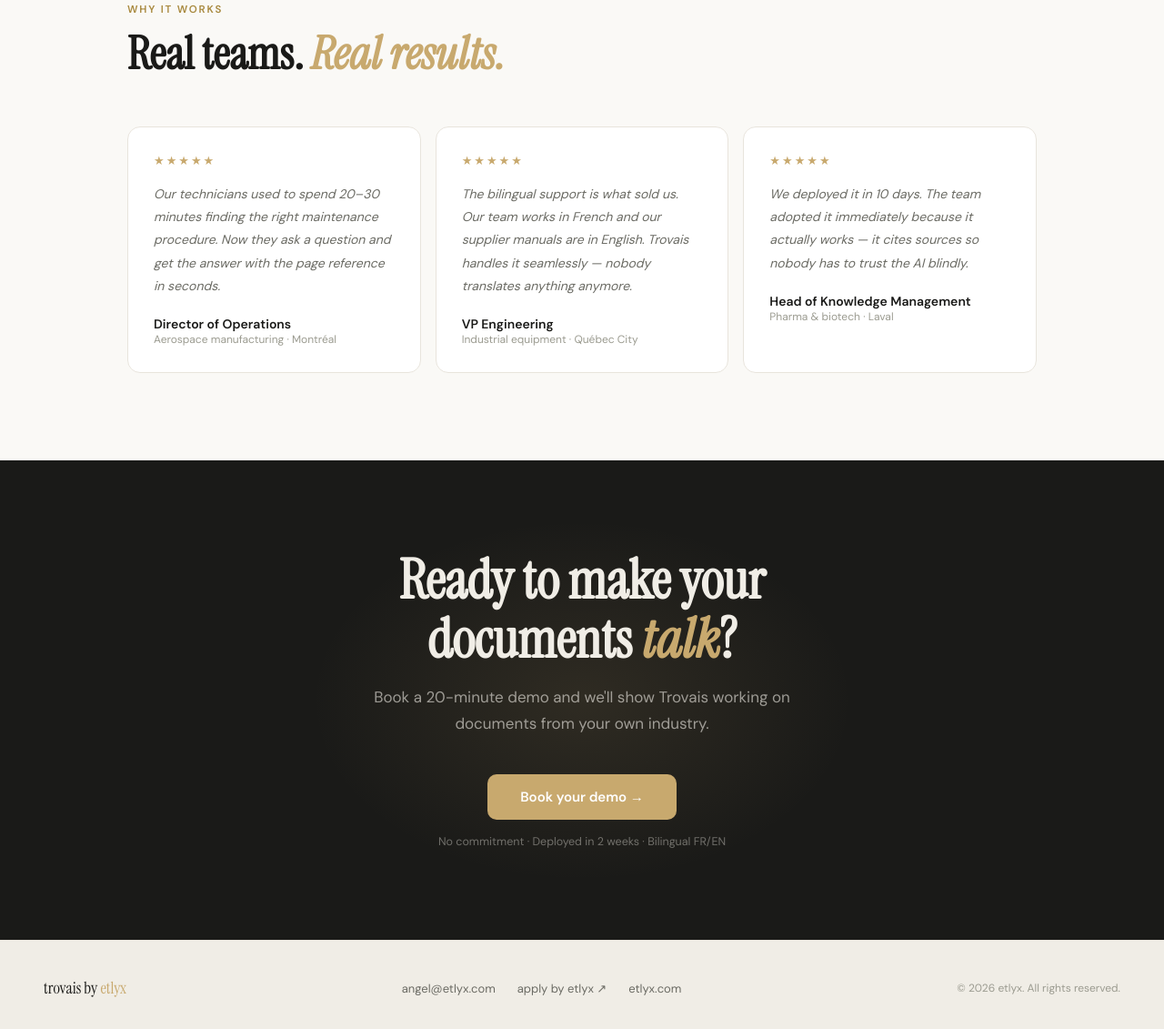
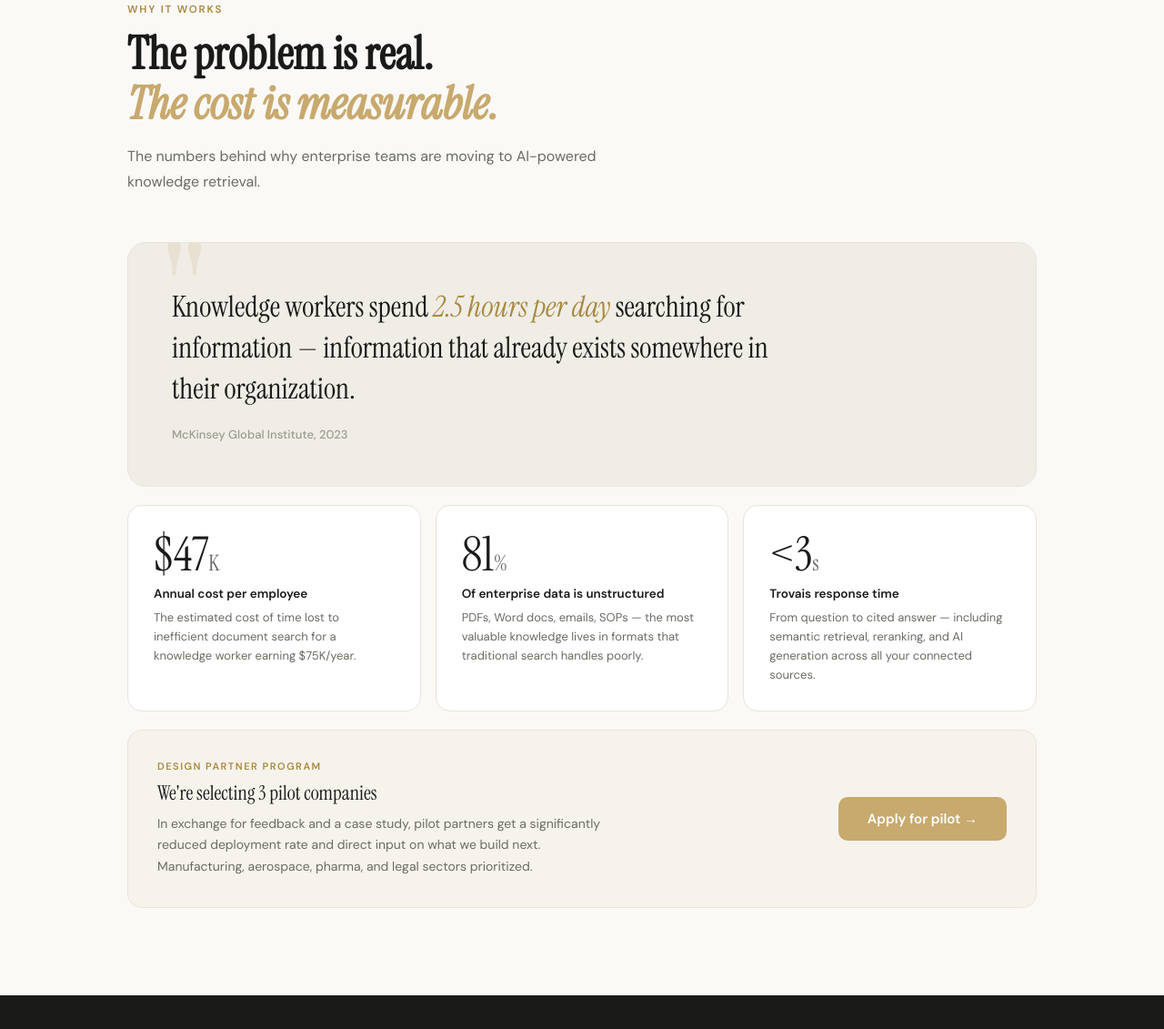
Before and after one commit to adpino2386/trovais, a plain HTML site: page website/index.html in a window 1280 px wide. Shown: the part 5021-6152 px from the top of the page at 91% size. Drawn offline with Linux system fonts and the light colour scheme.

Commit message:
fix: replace testimonies with data-driven proof section

```diff
--- a/website/index.html
+++ b/website/index.html
@@ -433,7 +433,7 @@
     <a href="#pricing" class="nav-link">Pricing</a>
     <a href="https://apply.etlyx.com" class="nav-link" target="_blank">apply ↗</a>
   </div>
-  <a href="mailto:angel@etlyx.com?subject=Trovais Demo Request" class="nav-cta">Book a demo →</a>
+  <a href="/cdn-cgi/l/email-protection#3d5c535a58517d5849514445135e5250024e485f57585e4900694f524b5c544e1d795850521d6f584c48584e49" class="nav-cta">Book a demo →</a>
 </nav>
 
 <!-- Hero -->
@@ -450,7 +450,7 @@
     Trovais lets your team search every manual, SOP, contract, and policy in plain French or English — and get precise answers with citations in seconds.
   </p>
   <div class="hero-actions">
-    <a href="mailto:angel@etlyx.com?subject=Trovais Demo Request" class="btn-primary gold">Book a 20-min demo →</a>
+    <a href="/cdn-cgi/l/email-protection#a7c6c9c0c2cbe7c2d3cbdedf89c4c8ca98d4d2c5cdc2c4d39af3d5c8d1c6ced487e3c2cac887f5c2d6d2c2d4d3" class="btn-primary gold">Book a 20-min demo →</a>
     <a href="#how" class="btn-outline">See how it works</a>
   </div>
   <div class="hero-trust">
@@ -680,7 +680,7 @@
           <li>SharePoint / Confluence</li>
           <li>REST API access</li>
         </ul>
-        <a href="mailto:angel@etlyx.com?subject=Trovais Starter" class="btn-outline" style="width:100%;justify-content:center;border-radius:8px">Get started</a>
+        <a href="/cdn-cgi/l/email-protection#13727d74767f5376677f6a6b3d707c7e2c606671797670672e47617c65727a603340677261677661" class="btn-outline" style="width:100%;justify-content:center;border-radius:8px">Get started</a>
       </div>
 
       <div class="plan featured">
@@ -698,7 +698,7 @@
           <li class="on">REST API access</li>
           <li class="on">Dedicated support</li>
         </ul>
-        <a href="mailto:angel@etlyx.com?subject=Trovais Growth Demo" class="btn-primary gold" style="width:100%;justify-content:center;border-radius:8px">Book a demo →</a>
+        <a href="/cdn-cgi/l/email-protection#84e5eae3e1e8c4e1f0e8fdfcaae7ebe9bbf7f1e6eee1e7f0b9d0f6ebf2e5edf7a4c3f6ebf3f0eca4c0e1e9eb" class="btn-primary gold" style="width:100%;justify-content:center;border-radius:8px">Book a demo →</a>
       </div>
 
       <div class="plan">
@@ -715,7 +715,7 @@
           <li class="on">White-label option</li>
           <li class="on">Dedicated engineering</li>
         </ul>
-        <a href="mailto:angel@etlyx.com?subject=Trovais Enterprise" class="btn-outline" style="width:100%;justify-content:center;border-radius:8px">Contact us</a>
+        <a href="/cdn-cgi/l/email-protection#a0c1cec7c5cce0c5d4ccd9d88ec3cfcd9fd3d5c2cac5c3d49df4d2cfd6c1c9d380e5ced4c5d2d0d2c9d3c5" class="btn-outline" style="width:100%;justify-content:center;border-radius:8px">Contact us</a>
       </div>
 
     </div>
@@ -725,33 +725,59 @@
 
 <div class="divider"></div>
 
-<!-- Testimonials -->
+<!-- Why it works -->
 <section class="section">
   <div class="section-inner">
     <div class="reveal">
       <div class="eyebrow">Why it works</div>
-      <h2 class="section-title">Real teams. <em>Real results.</em></h2>
+      <h2 class="section-title">The problem is real.<br/><em>The cost is measurable.</em></h2>
+      <p class="section-sub">The numbers behind why enterprise teams are moving to AI-powered knowledge retrieval.</p>
     </div>
-    <div class="proof-grid reveal">
-      <div class="proof">
-        <div class="proof-stars">★★★★★</div>
-        <div class="proof-text">Our technicians used to spend 20–30 minutes finding the right maintenance procedure. Now they ask a question and get the answer with the page reference in seconds.</div>
-        <div class="proof-author">Director of Operations</div>
-        <div class="proof-role">Aerospace manufacturing · Montréal</div>
-      </div>
-      <div class="proof">
-        <div class="proof-stars">★★★★★</div>
-        <div class="proof-text">The bilingual support is what sold us. Our team works in French and our supplier manuals are in English. Trovais handles it seamlessly — nobody translates anything anymore.</div>
-        <div class="proof-author">VP Engineering</div>
-        <div class="proof-role">Industrial equipment · Québec City</div>
-      </div>
-      <div class="proof">
-        <div class="proof-stars">★★★★★</div>
-        <div class="proof-text">We deployed it in 10 days. The team adopted it immediately because it actually works — it cites sources so nobody has to trust the AI blindly.</div>
-        <div class="proof-author">Head of Knowledge Management</div>
-        <div class="proof-role">Pharma & biotech · Laval</div>
+
+    <!-- Big quote stat -->
+    <div class="reveal" style="background:var(--bg-section);border:1px solid var(--border);border-radius:20px;padding:48px;margin-bottom:20px;position:relative;overflow:hidden">
+      <div style="position:absolute;top:-20px;left:32px;font-family:var(--font-serif);font-size:160px;color:var(--gold-dim);line-height:1;pointer-events:none;user-select:none">"</div>
+      <div style="position:relative;z-index:1;max-width:680px">
+        <div style="font-family:var(--font-serif);font-size:clamp(22px,3vw,32px);color:var(--text);line-height:1.4;margin-bottom:20px">
+          Knowledge workers spend <span style="color:var(--gold-dark);font-style:italic">2.5 hours per day</span> searching for information — information that already exists somewhere in their organization.
+        </div>
+        <div style="font-size:13px;color:var(--subtle);font-weight:500">McKinsey Global Institute, 2023</div>
       </div>
     </div>
+
+    <!-- 3 data cards -->
+    <div style="display:grid;grid-template-columns:repeat(3,1fr);gap:16px;margin-bottom:20px" class="reveal">
+
+      <div style="background:var(--bg-card);border:1px solid var(--border);border-radius:16px;padding:28px">
+        <div style="font-family:var(--font-serif);font-size:52px;color:var(--text);line-height:1;margin-bottom:8px">$47<span style="font-size:24px;color:var(--muted)">K</span></div>
+        <div style="font-size:13.5px;font-weight:600;color:var(--text);margin-bottom:8px">Annual cost per employee</div>
+        <div style="font-size:13px;color:var(--muted);line-height:1.6">The estimated cost of time lost to inefficient document search for a knowledge worker earning $75K/year.</div>
+      </div>
+
+      <div style="background:var(--bg-card);border:1px solid var(--border);border-radius:16px;padding:28px">
+        <div style="font-family:var(--font-serif);font-size:52px;color:var(--text);line-height:1;margin-bottom:8px">81<span style="font-size:24px;color:var(--muted)">%</span></div>
+        <div style="font-size:13.5px;font-weight:600;color:var(--text);margin-bottom:8px">Of enterprise data is unstructured</div>
+        <div style="font-size:13px;color:var(--muted);line-height:1.6">PDFs, Word docs, emails, SOPs — the most valuable knowledge lives in formats that traditional search handles poorly.</div>
+      </div>
+
+      <div style="background:var(--bg-card);border:1px solid var(--border);border-radius:16px;padding:28px">
+        <div style="font-family:var(--font-serif);font-size:52px;color:var(--text);line-height:1;margin-bottom:8px">&lt;3<span style="font-size:24px;color:var(--muted)">s</span></div>
+        <div style="font-size:13.5px;font-weight:600;color:var(--text);margin-bottom:8px">Trovais response time</div>
+        <div style="font-size:13px;color:var(--muted);line-height:1.6">From question to cited answer — including semantic retrieval, reranking, and AI generation across all your connected sources.</div>
+      </div>
+
+    </div>
+
+    <!-- Pilot callout -->
+    <div class="reveal" style="background:var(--gold-subtle);border:1px solid var(--gold-dim);border-radius:16px;padding:32px;display:flex;align-items:center;justify-content:space-between;gap:24px;flex-wrap:wrap">
+      <div>
+        <div style="font-size:11px;font-weight:700;text-transform:uppercase;letter-spacing:1.5px;color:var(--gold-dark);margin-bottom:8px">Design partner program</div>
+        <div style="font-family:var(--font-serif);font-size:22px;color:var(--text);margin-bottom:8px">We're selecting 3 pilot companies</div>
+        <div style="font-size:14px;color:var(--muted);max-width:520px;line-height:1.7">In exchange for feedback and a case study, pilot partners get a significantly reduced deployment rate and direct input on what we build next. Manufacturing, aerospace, pharma, and legal sectors prioritized.</div>
+      </div>
+      <a href="mailto:angel@etlyx.com?subject=Trovais Pilot Program" class="btn-primary gold" style="white-space:nowrap;flex-shrink:0">Apply for pilot →</a>
+    </div>
+
   </div>
 </section>
 
@@ -761,7 +787,7 @@
     <div class="reveal">
       <h2 class="cta-title">Ready to make your<br/>documents <em>talk</em>?</h2>
       <p class="cta-sub">Book a 20-minute demo and we'll show Trovais working on documents from your own industry.</p>
-      <a href="mailto:angel@etlyx.com?subject=Trovais Demo Request" class="btn-cta">Book your demo →</a>
+      <a href="/cdn-cgi/l/email-protection#95f4fbf2f0f9d5f0e1f9ecedbbf6faf8aae6e0f7fff0f6e1a8c1e7fae3f4fce6b5d1f0f8fab5c7f0e4e0f0e6e1" class="btn-cta">Book your demo →</a>
       <p style="margin-top:16px;font-size:12.5px;color:rgba(240,237,230,0.4)">No commitment · Deployed in 2 weeks · Bilingual FR/EN</p>
     </div>
   </div>
@@ -771,7 +797,7 @@
 <footer class="footer">
   <div class="footer-logo">trovais by <span>etlyx</span></div>
   <div class="footer-links">
-    <a href="mailto:angel@etlyx.com" class="footer-link">angel@etlyx.com</a>
+    <a href="/cdn-cgi/l/email-protection#b7d6d9d0d2dbf7d2c3dbcecf99d4d8da" class="footer-link"><span class="__cf_email__" data-cfemail="0e6f60696b624e6b7a627776206d6163">[email&#160;protected]</span></a>
     <a href="https://apply.etlyx.com" class="footer-link">apply by etlyx ↗</a>
     <a href="https://etlyx.com" class="footer-link">etlyx.com</a>
   </div>
```
